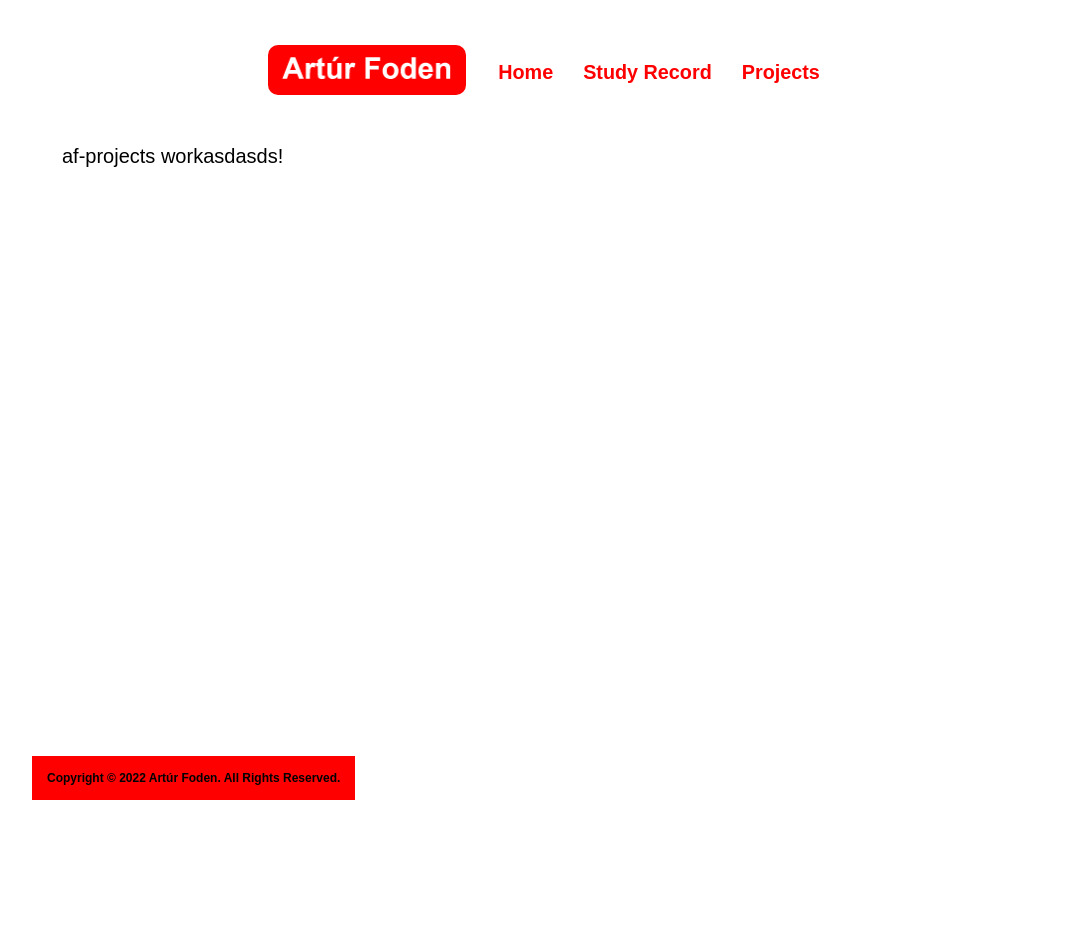
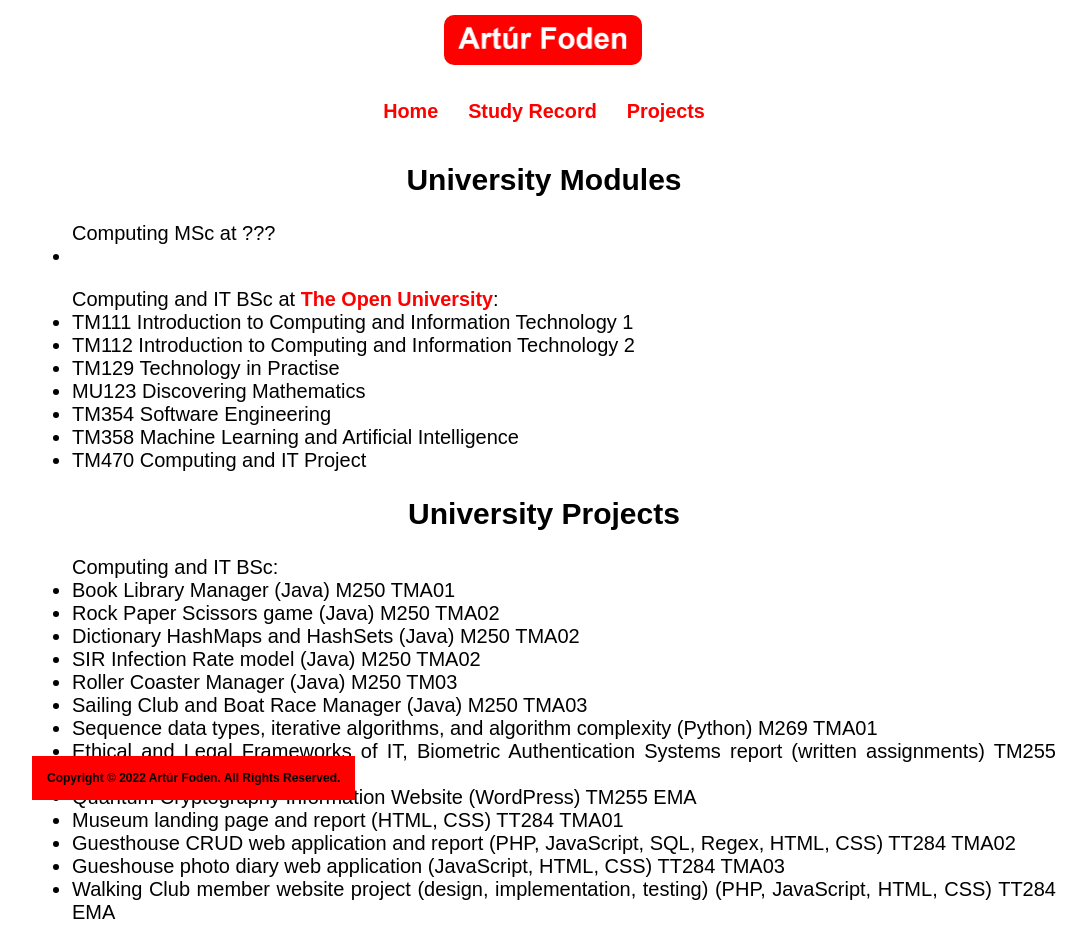
Before and after one commit to Arturius771/wwwarturfodenie, an Angular app in the folder wwwarturfodenie/: page /projects in a window 1280 px wide. Shown: the whole page, without its empty margins (96-1182 px from the left). Before the commit the page ends 800 px from the top, so only its background shows below. Built offline with nearby package versions, Linux system fonts and the light colour scheme.

Commit message:
improved styling

```diff
--- a/wwwarturfodenie/src/app/af-footer/af-footer.component.less
+++ b/wwwarturfodenie/src/app/af-footer/af-footer.component.less
@@ -1,5 +1,5 @@
 footer {
-  position: fixed;
+  position: absolute;
   bottom: 0;
   margin-top: 100px;
   padding: 15px;
@@ -7,9 +7,5 @@ footer {
   background-color: #ff0000;
   font-size: 60%;
   font-weight: bold;
+  text-align: center;
 }
-
-div {
-  text-align: justify;
-  text-justify: inter-word;
-}
--- a/wwwarturfodenie/src/app/af-header/af-header.component.html
+++ b/wwwarturfodenie/src/app/af-header/af-header.component.html
@@ -1 +1,6 @@
+<div>
+  <a routerLink="/home"
+    ><img src="assets/logo.png" alt="Clickable image that links to homepage"
+  /></a>
+</div>
 <app-af-navbar></app-af-navbar>
--- a/wwwarturfodenie/src/app/af-header/af-header.component.less
+++ b/wwwarturfodenie/src/app/af-header/af-header.component.less
@@ -0,0 +1,14 @@
+img {
+  border-radius: 10px;
+  height: 50px;
+}
+
+a {
+  padding: 15px;
+}
+
+div {
+  display: flex;
+  justify-content: center;
+  align-items: center;
+}
--- a/wwwarturfodenie/src/app/af-navbar/af-navbar.component.html
+++ b/wwwarturfodenie/src/app/af-navbar/af-navbar.component.html
@@ -1,7 +1,4 @@
 <div>
-  <a routerLink="/home"
-    ><img src="assets/logo.png" alt="Clickable image that links to homepage"
-  /></a>
   <a routerLink="/home">Home</a>
   <a routerLink="/study-record">Study Record</a>
   <a routerLink="/projects">Projects</a>
--- a/wwwarturfodenie/src/app/af-navbar/af-navbar.component.less
+++ b/wwwarturfodenie/src/app/af-navbar/af-navbar.component.less
@@ -1,14 +1,12 @@
-img {
-  border-radius: 10px;
-  height: 50px;
-}
-
 a {
   padding: 15px;
 }
 
 div {
   display: flex;
+  position: sticky;
+  top: 0;
   justify-content: center;
   align-items: center;
+  background-color: #ffffff;
 }
--- a/wwwarturfodenie/src/app/af-projects/af-projects.component.html
+++ b/wwwarturfodenie/src/app/af-projects/af-projects.component.html
@@ -1 +1,51 @@
-<p>af-projects workasdasds!</p>
+<h2>University Modules</h2>
+<ul>
+  Computing MSc at ???
+  <li></li>
+</ul>
+<ul>
+  Computing and IT BSc at
+  <a href="https://www.open.ac.uk/">The Open University</a
+  >:
+  <li>TM111 Introduction to Computing and Information Technology 1</li>
+  <li>TM112 Introduction to Computing and Information Technology 2</li>
+  <li>TM129 Technology in Practise</li>
+  <li>MU123 Discovering Mathematics</li>
+
+  <li>TM354 Software Engineering</li>
+  <li>TM358 Machine Learning and Artificial Intelligence</li>
+  <li>TM470 Computing and IT Project</li>
+</ul>
+
+<h2>University Projects</h2>
+<ul>
+  Computing and IT BSc:
+  <li>Book Library Manager (Java) M250 TMA01</li>
+  <li>Rock Paper Scissors game (Java) M250 TMA02</li>
+  <li>Dictionary HashMaps and HashSets (Java) M250 TMA02</li>
+  <li>SIR Infection Rate model (Java) M250 TMA02</li>
+  <li>Roller Coaster Manager (Java) M250 TM03</li>
+  <li>Sailing Club and Boat Race Manager (Java) M250 TMA03</li>
+  <li>
+    Sequence data types, iterative algorithms, and algorithm complexity (Python)
+    M269 TMA01
+  </li>
+
+  <li>
+    Ethical and Legal Frameworks of IT, Biometric Authentication Systems report
+    (written assignments) TM255 TMA03
+  </li>
+  <li>Quantum Cryptography Information Website (WordPress) TM255 EMA</li>
+  <li>Museum landing page and report (HTML, CSS) TT284 TMA01</li>
+  <li>
+    Guesthouse CRUD web application and report (PHP, JavaScript, SQL, Regex,
+    HTML, CSS) TT284 TMA02
+  </li>
+  <li>
+    Gueshouse photo diary web application (JavaScript, HTML, CSS) TT284 TMA03
+  </li>
+  <li>
+    Walking Club member website project (design, implementation, testing) (PHP,
+    JavaScript, HTML, CSS) TT284 EMA
+  </li>
+</ul>
--- a/wwwarturfodenie/src/app/af-study-record/af-study-record.component.html
+++ b/wwwarturfodenie/src/app/af-study-record/af-study-record.component.html
@@ -43,12 +43,12 @@
     Equivalence Problem essay (Python, SQL) M269 TMA03
   </li>
   <li>
-    5G, asynchronous Communication, access point configuration (Forums, Packet
-    Tracer) TM255 TMA01
+    5G, asynchronous communication technologies, access point configuration
+    (Forums, Packet Tracer) TM255 TMA01
   </li>
   <li>
-    Website Group Project (design, implementation, reflection) (WordPress) TM255
-    TMA02
+    Hotel Website Group Project (design, implementation, reflection) (WordPress)
+    TM255 TMA02
   </li>
   <li>
     Ethical and Legal Frameworks of IT, Biometric Authentication Systems report
--- a/wwwarturfodenie/src/styles.less
+++ b/wwwarturfodenie/src/styles.less
@@ -14,7 +14,14 @@ ul,
 p {
   text-align: justify;
   text-justify: inter-word;
-  margin: 30px;
+}
+
+h1,
+h2,
+h3,
+h4,
+h5 {
+  text-align: center;
 }
 
 img,
```
